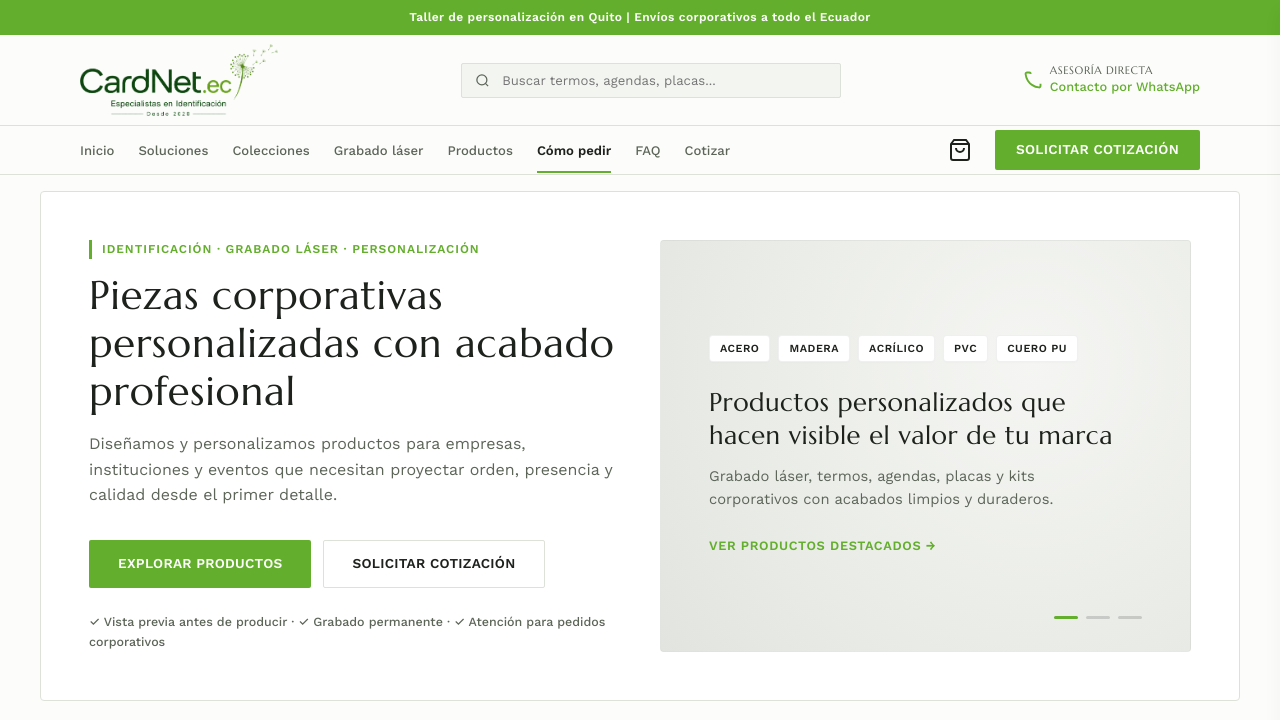
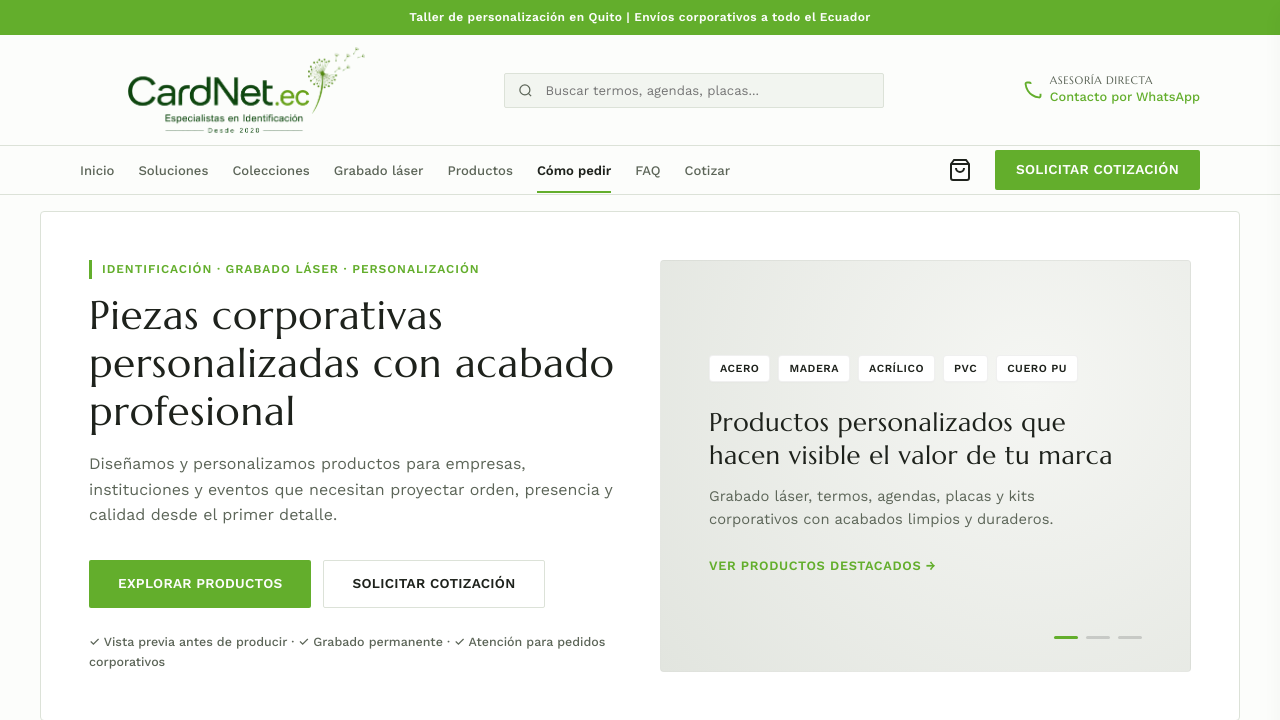
Before and after one commit to Jiyanedesign/cardnetec, a PHP site: page / in a window 1280 px wide. Shown: the top 720 px of the page. Run offline with PHP 8.4, Linux system fonts and the light colour scheme; data comes from the database, SQL or seed files in the repository.

Commit message:
style: make logo larger (86px) and add left margin to center it between left edge and search bar on desktop

```diff
--- a/css/layout.css
+++ b/css/layout.css
@@ -132,7 +132,7 @@
     display: flex;
     align-items: center;
     justify-content: space-between;
-    height: 90px;
+    height: 110px;
     gap: 1.5rem;
 }
 
@@ -143,8 +143,14 @@
     flex-shrink: 0;
 }
 
+@media (min-width: 1024px) {
+    .logo {
+        margin-left: 3rem; /* Más centrado entre el borde extremo izquierdo y la barra de búsqueda */
+    }
+}
+
 .logo-img {
-    height: 72px;
+    height: 86px;
     width: auto;
     display: block;
 }
```
